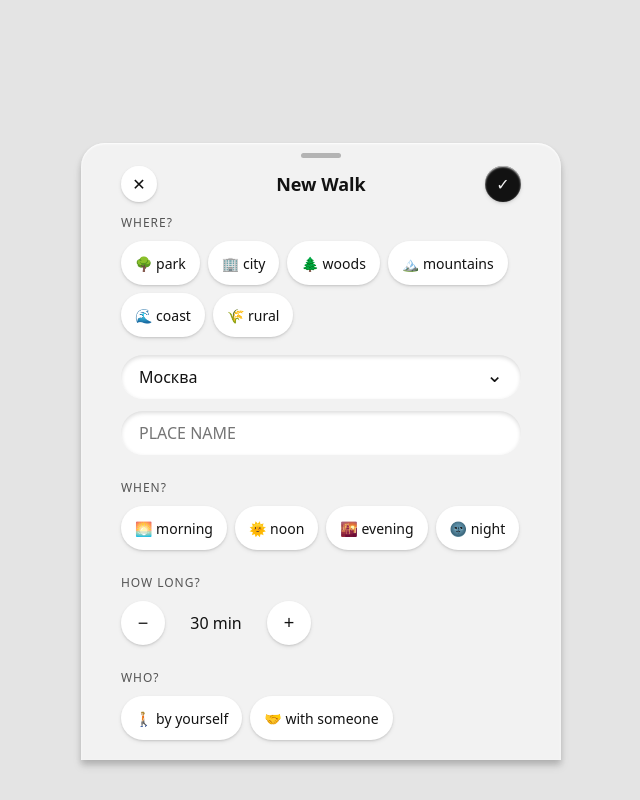
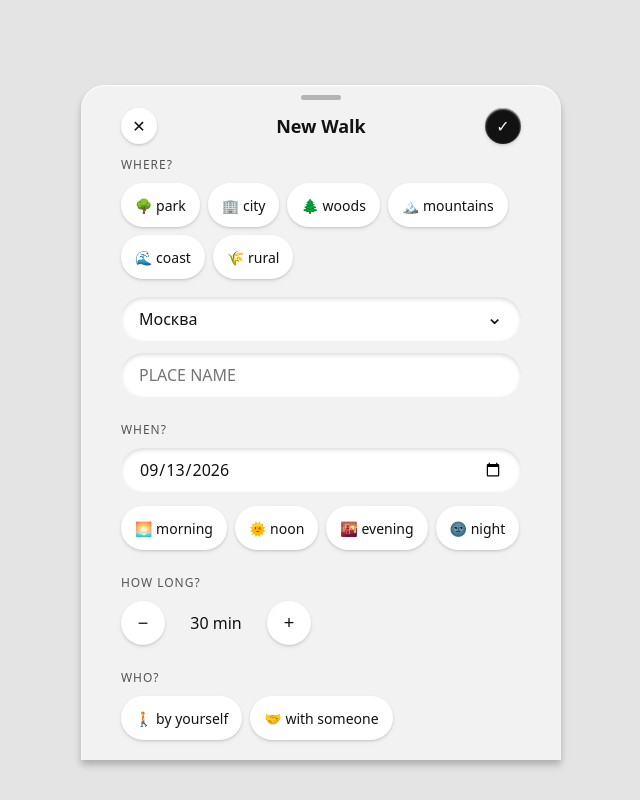
Before and after one commit to xkh-dev/walk-log, a React (Vite) app: page /log in a window 1280 px wide. Shown: the whole page, without its empty margins (319-959 px from the left). Built offline with nearby package versions, Linux system fonts and the light colour scheme.

Commit message:
Default new walks to today's date. Adds calendar icon to date input.

```diff
--- a/src/App.css
+++ b/src/App.css
@@ -70,6 +70,7 @@ body {
   box-shadow: var(--shadow-inset);
   font: inherit;
 }
+.date-input { margin-bottom: 14px; }
 .where-details {
   display: flex;
   flex-direction: column;
--- a/src/helpers.js
+++ b/src/helpers.js
@@ -1,3 +1,10 @@
+export function todayLocal(date = new Date()) {
+  const year = date.getFullYear();
+  const month = String(date.getMonth() + 1).padStart(2, '0');
+  const day = String(date.getDate()).padStart(2, '0');
+  return `${year}-${month}-${day}`;
+}
+
 export function getRecentPlaces(walks, limit = 6) {
   const seen = new Set();
 
--- a/src/tabs/LogForm.jsx
+++ b/src/tabs/LogForm.jsx
@@ -3,14 +3,7 @@ import { useState } from 'react';
 import { WHERE_TYPES, WHEN_TYPES, WHO_TYPES, SCHEMA_VERSION, CITIES } from '../constants.js';
 import PillGroup from '../components/PillGroup.jsx';
 import { deleteWalk, getWalks, saveWalk, updateWalk } from '../storage.js';
-import { getPlaceTypeMap, getRecentPlaces } from '../helpers.js';
-
-function getLocalDateKey(date = new Date()) {
-  const y = date.getFullYear();
-  const m = String(date.getMonth() + 1).padStart(2, '0');
-  const d = String(date.getDate()).padStart(2, '0');
-  return `${y}-${m}-${d}`;
-}
+import { getPlaceTypeMap, getRecentPlaces, todayLocal } from '../helpers.js';
 
 function LogForm() {
   const navigate = useNavigate();
@@ -22,6 +15,7 @@ function LogForm() {
   const placeTypeMap = getPlaceTypeMap(walks);
 
   const [duration, setDuration] = useState(existingWalk?.duration ?? 30);
+  const [date, setDate] = useState(existingWalk?.date || todayLocal());
   const [whereType, setWhereType] = useState(existingWalk?.whereType ?? null);
   const [whenType, setWhenType] = useState(existingWalk?.whenType ?? null);
   const [whoType, setWhoType] = useState(existingWalk?.whoType ?? null);
@@ -44,7 +38,7 @@ function LogForm() {
   }
 
   function handleSave() {
-    const changes = { whereType, whenType, duration, whoType, city, place: place.trim() };
+    const changes = { date, whereType, whenType, duration, whoType, city, place: place.trim() };
 
     if (isEditing) {
       updateWalk(id, changes);
@@ -56,12 +50,12 @@ function LogForm() {
       id: crypto.randomUUID(),
       schemaVersion: SCHEMA_VERSION,
       createdAt: new Date().toISOString(),
-      date: getLocalDateKey(),
       ...changes,
       companion: '',
     };
 
     saveWalk(walk);
+    setDate(todayLocal());
     setWhereType(null);
     setWhenType(null);
     setDuration(30);
@@ -123,6 +117,13 @@ function LogForm() {
 
         <section>
           <label>WHEN?</label>
+          <input
+            id="date"
+            className="date-input"
+            type="date"
+            value={date}
+            onChange={(event) => setDate(event.target.value)}
+          />
           <PillGroup options={WHEN_TYPES} selected={whenType} onSelect={setWhenType} />
         </section>
 
```
